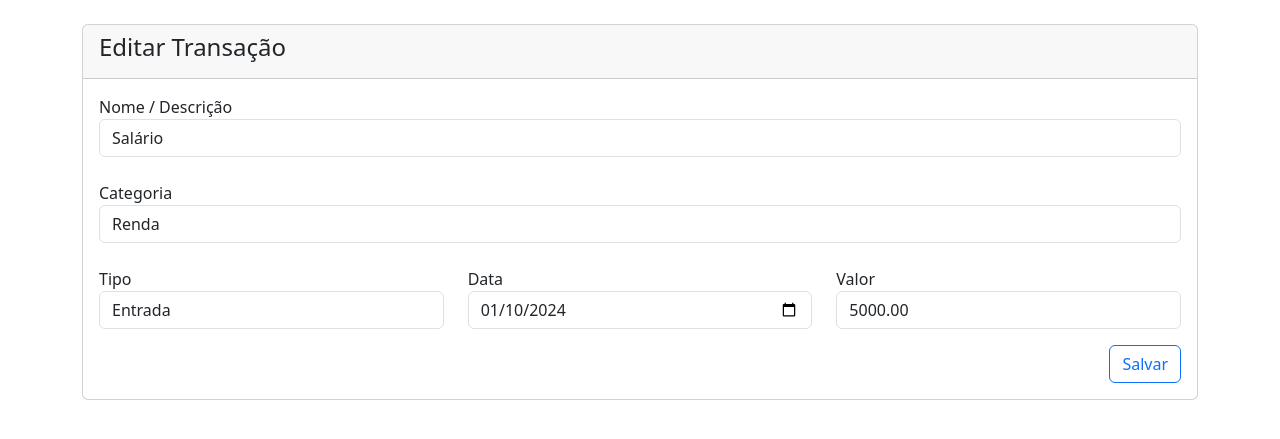
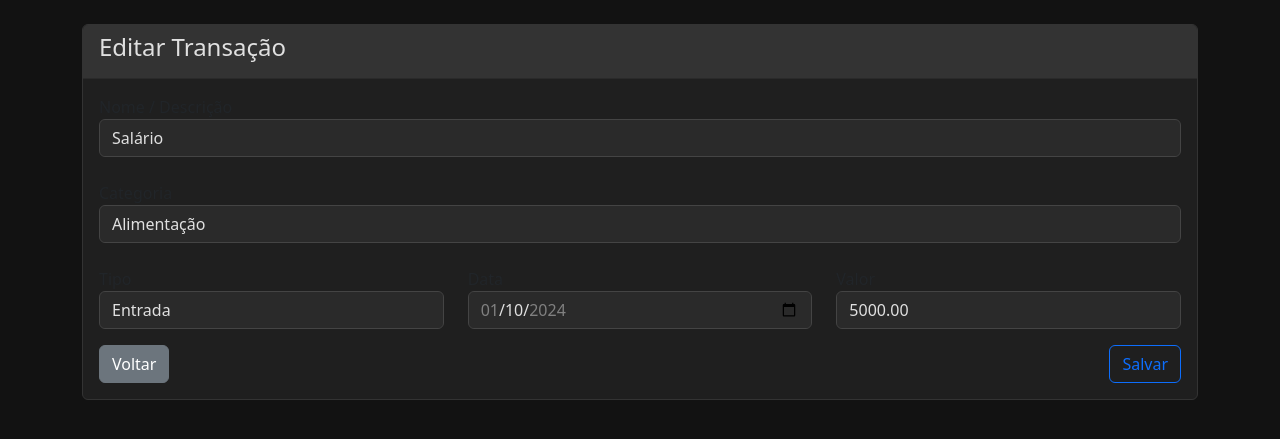
Before and after one commit to userdanieldev/controle_financeiro, a PHP site: page /editar_transacao.php?id=1 in a window 1280 px wide. Shown: the top 439 px of the page. Run offline with PHP 8.4, Linux system fonts and the light colour scheme; data comes from the database, SQL or seed files in the repository.

Commit message:
modificação visual e atualizações de funcionalidades de criar e editar transação

```diff
--- a/editar_transacao.php
+++ b/editar_transacao.php
@@ -18,6 +18,10 @@ if (isset($_GET['id'])) {
     exit();
 }
 
+$year = date('Y');
+$month_id = date('m', strtotime($transaction['date']));
+$month_start = "$year-$month_id-01";
+$month_end = date("Y-m-t", strtotime($month_start));
 
 ?>
 
@@ -28,23 +32,108 @@ if (isset($_GET['id'])) {
     <meta name="viewport" content="width=device-width, initial-scale=1.0">
     <link href="https://cdn.jsdelivr.net/npm/bootstrap@5.3.0-alpha1/dist/css/bootstrap.min.css" rel="stylesheet">
     <title>Editar Transação</title>
+    <style>
+        body {
+            background-color: #121212;
+            color: #e0e0e0;
+        }
+
+        .card {
+            background-color: #1f1f1f;
+            border-color: #333333;
+        }
+
+        .card-header {
+            background-color: #333333;
+            color: #e0e0e0;
+        }
+
+        .form-control {
+            background-color: #2a2a2a;
+            color: #e0e0e0;
+            border: 1px solid #444444;
+        }
+
+        .form-control:focus {
+            background-color: #3c3c3c;
+            border-color: #007bff;
+            color: #ffffff;
+        }
+
+        .btn-primary, .btn-secondary {
+            background-color: #007bff;
+            border-color: #007bff;
+        }
+
+        .btn-primary:hover, .btn-secondary:hover {
+            background-color: #0056b3;
+            border-color: #004085;
+        }
+
+        .btn-secondary {
+            background-color: #6c757d;
+            border-color: #6c757d;
+        }
+
+        .btn-secondary:hover {
+            background-color: #5a6268;
+            border-color: #545b62;
+        }
+
+        small {
+            color: #ff6b6b;
+        }
+
+        select, input[type="number"], input[type="date"] {
+            background-color: #2a2a2a;
+            border: 1px solid #444444;
+            color: #e0e0e0;
+        }
+
+        select:focus, input[type="number"]:focus, input[type="date"]:focus {
+            background-color: #3c3c3c;
+            border-color: #007bff;
+            color: #ffffff;
+        }
+    </style>
+    <script>
+        document.addEventListener("DOMContentLoaded", function () {
+            const startDate = "<?= $month_start ?>";
+            const endDate = "<?= $month_end ?>";
+            const dateField = document.getElementById("txtData");
+            const form = document.querySelector("form");
+            const errorMsg = document.getElementById("error-msg");
+
+            dateField.min = startDate;
+            dateField.max = endDate;
+
+            form.addEventListener("submit", function (event) {
+                const selectedDate = dateField.value;
+
+                if (selectedDate < startDate || selectedDate > endDate) {
+                    event.preventDefault();
+                    errorMsg.textContent = `A data deve estar entre ${startDate} e ${endDate}.`;
+                } else {
+                    errorMsg.textContent = "";
+                }
+            });
+        });
+    </script>
 </head>
 <body>
-<main>
+    <main>
         <div class="container mt-4">
             <div class="row">
                 <div class="col-md-12">
                     <div class="card">
                         <div class="card-header">
-                            <h4>Editar Transação <i class="bi bi-pencil-square"></i></h4>
+                            <h4>Editar Transação</h4>
                         </div>
                         <div class="card-body">
-                            <?php
-                            // if ($transaction) :
-                            ?>
                             <form action="acoes.php" method="post">
                                 <input type="hidden" name="month_id" value="<?=$transaction['month_id']?>">
                                 <input type="hidden" name="tarefa_id" value="<?=$transaction['id']?>">
+
                                 <div class="mb-4">
                                     <label for="txtNome">Nome / Descrição</label>
                                     <input type="text" name="txtNome" id="txtNome" value="<?=$transaction['name']?>" class="form-control">
@@ -52,37 +141,39 @@ if (isset($_GET['id'])) {
 
                                 <div class="mb-4">
                                     <label for="txtCategoria">Categoria</label>
-                                    <input type="text" name="txtCategoria" id="txtCategoria" value="<?=$transaction['category']?>" class="form-control">
+                                    <select name="txtCategoria" id="txtCategoria" class="form-control" required>
+                                        <option value="Alimentação" <?= $transaction['category'] == 'Alimentação' ? 'selected' : '' ?>>Alimentação</option>
+                                        <option value="Transporte" <?= $transaction['category'] == 'Transporte' ? 'selected' : '' ?>>Transporte</option>
+                                        <option value="Lazer" <?= $transaction['category'] == 'Lazer' ? 'selected' : '' ?>>Lazer</option>
+                                        <option value="Saúde" <?= $transaction['category'] == 'Saúde' ? 'selected' : '' ?>>Saúde</option>
+                                        <option value="Outros" <?= $transaction['category'] == 'Outros' ? 'selected' : '' ?>>Outros</option>
+                                    </select>
                                 </div>
+
                                 <div class="row">
-                                <div class="col">
+                                    <div class="col">
                                         <label for="txtTipo">Tipo</label>
-                                        <input type="text" name="txtTipo" id="txtTipo" value="<?=$transaction['type']?>" class="form-control" id="txtTipo">
+                                        <select name="txtTipo" id="txtTipo" class="form-control" required>
+                                            <option value="Entrada" <?= $transaction['type'] == 'Entrada' ? 'selected' : '' ?>>Entrada</option>
+                                            <option value="Saida" <?= $transaction['type'] == 'Saida' ? 'selected' : '' ?>>Saída</option>
+                                        </select>
                                     </div>
                                     <div class="col">
                                         <label for="txtData">Data</label>
                                         <input type="date" name="txtData" id="txtData" value="<?=$transaction['date']?>" class="form-control">
+                                        <small id="error-msg" class="text-danger"></small>
                                     </div>
                                     <div class="col">
                                         <label for="txtValor">Valor</label>
-                                        <input type="number" name="txtValor" id="txtValuor" value="<?=$transaction['value']?>" class="form-control" id="txtValor">
+                                        <input type="number" name="txtValor" id="txtValor" value="<?=$transaction['value']?>" class="form-control" step="any">
                                     </div>
                                 </div>
+
                                 <div class="mb-4">
-                                    <button type="submit" name="edit_transaction" class="btn btn-outline-primary float-end mt-3 ">Salvar</i></button>
+                                    <button type="submit" name="edit_transaction" class="btn btn-outline-primary float-end mt-3">Salvar</button>
+                                    <button type="button" class="btn btn-secondary mt-3 float-start" onclick="window.history.back()">Voltar</button>
                                 </div>
-                                </form>
-                                <?php
-                                // else:
-                                ?>
-                                <!-- <div class="alert alert-warning alert-dismissible fade show" role="alert">
-                                    Tarefa não encontrado
-                                    <button type="button" class="btn-close" data-bs-dismiss="alert" aria-label="Close"></button>
-                                </div> -->
-
-                                <?php
-                                // endif;
-                                ?>
+                            </form>
                         </div>
                     </div>
                 </div>
```
Also changed, not shown: criar_transacao.php (+92 -18 lines), index.php (+24 -5 lines).
